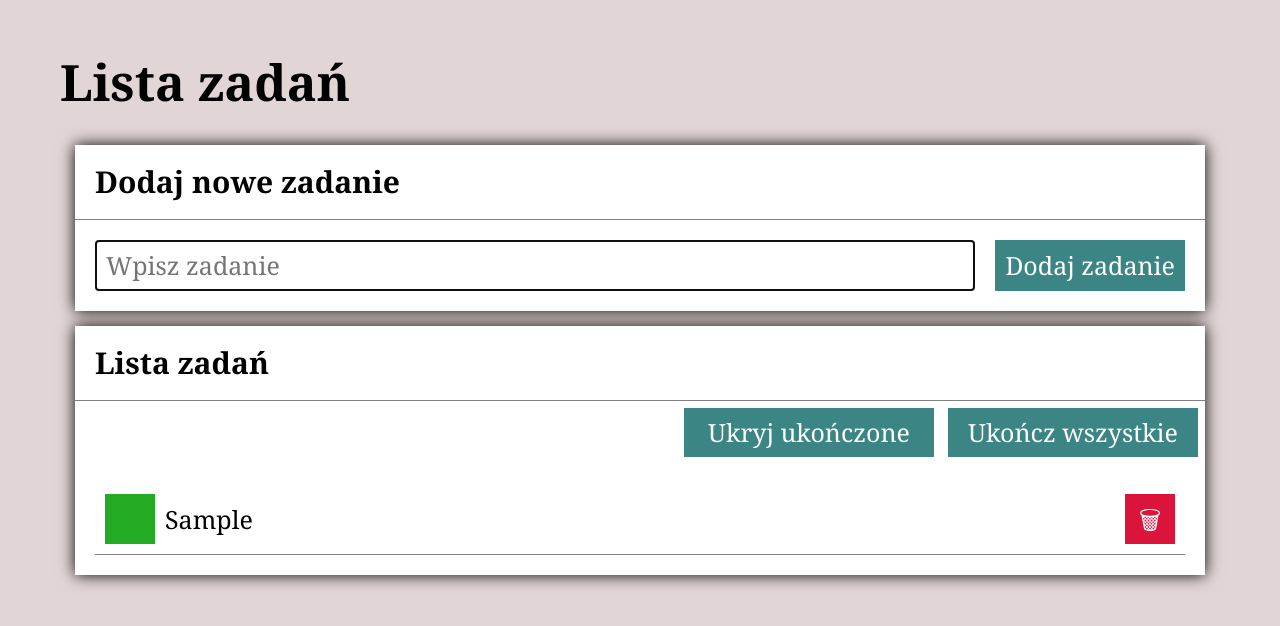
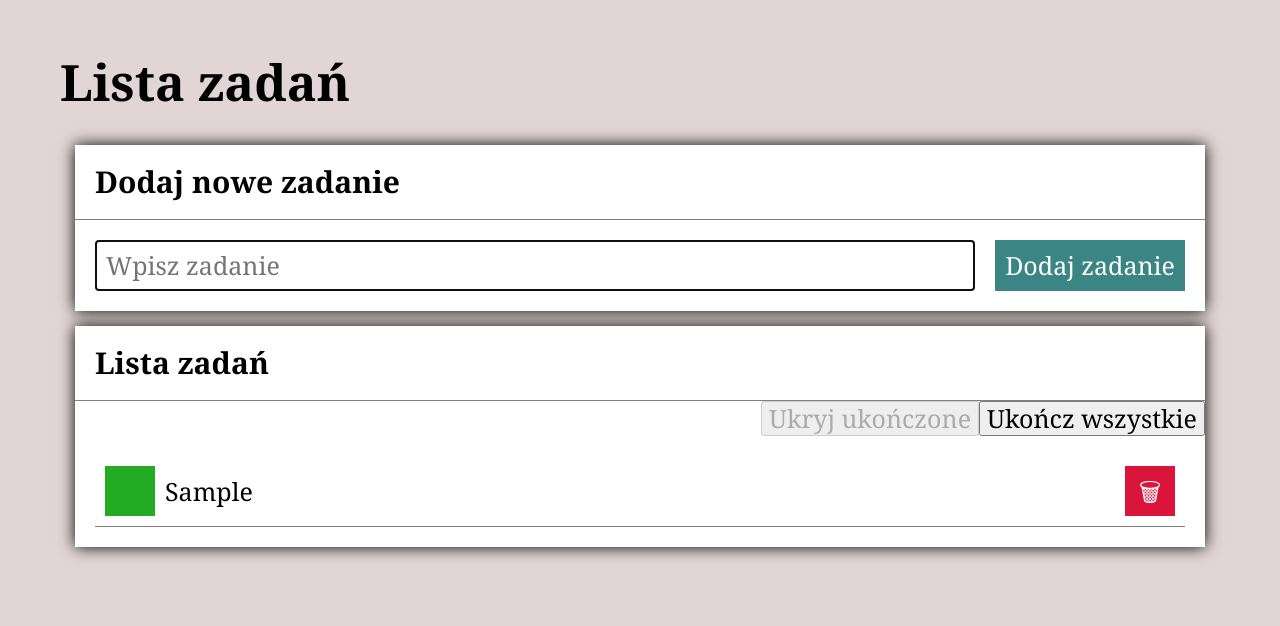
Before and after one commit to Kristopher1001/To-do-List, a plain HTML site: page index.html in a window 1280 px wide. Both pictures are taken after typing "Sample" into the empty fields and a click on the button "Dodaj zadanie". Drawn offline with nearby package versions, Linux system fonts and the light colour scheme.

Commit message:
code improvement

```diff
--- a/index.html
+++ b/index.html
@@ -35,11 +35,13 @@
             </div>
         </section>
         <section class="section">
+        <div class="section__layout">
             <h2 class="section__header">Lista zadań</h2>
             <div class="section__button js-buttons">
-                <button class="section__button--toggle js-toggleHideDoneTasks">Ukryj ukończone</button>
-                <button class="section__button--toggle js-markAllDone">Ukończ wszystkie</button>
+                <button class="section__buttonToggle js-toggleHideDoneTasks">Ukryj ukończone</button>
+                <button class="section__buttonToggle js-markAllDone">Ukończ wszystkie</button>
             </div>
+        </div>
             <div class="section__body">
                 <ul class="js-tasks tasks">
                 </ul>
--- a/script.js
+++ b/script.js
@@ -88,11 +88,13 @@
         }
 
         buttonsElement.innerHTML = `
-        <button class="section__button--toggle js-toggleHideDoneTasks">
+        <button class="section__buttonToggle js-toggleHideDoneTasks"
+        ${tasks.every(({ done }) => !done) ? "disabled" : ""}
+        >
         ${hideDoneTasks ? "Pokaż" : "Ukryj"} ukończone
         </button>
         <button
-        class="section__button--toggle js-markAllDone"
+        class="section__buttonToggle js-markAllDone"
         ${tasks.every(({ done }) => done) ? "disabled" : ""}
         >
         Ukończ wszystkie
```
